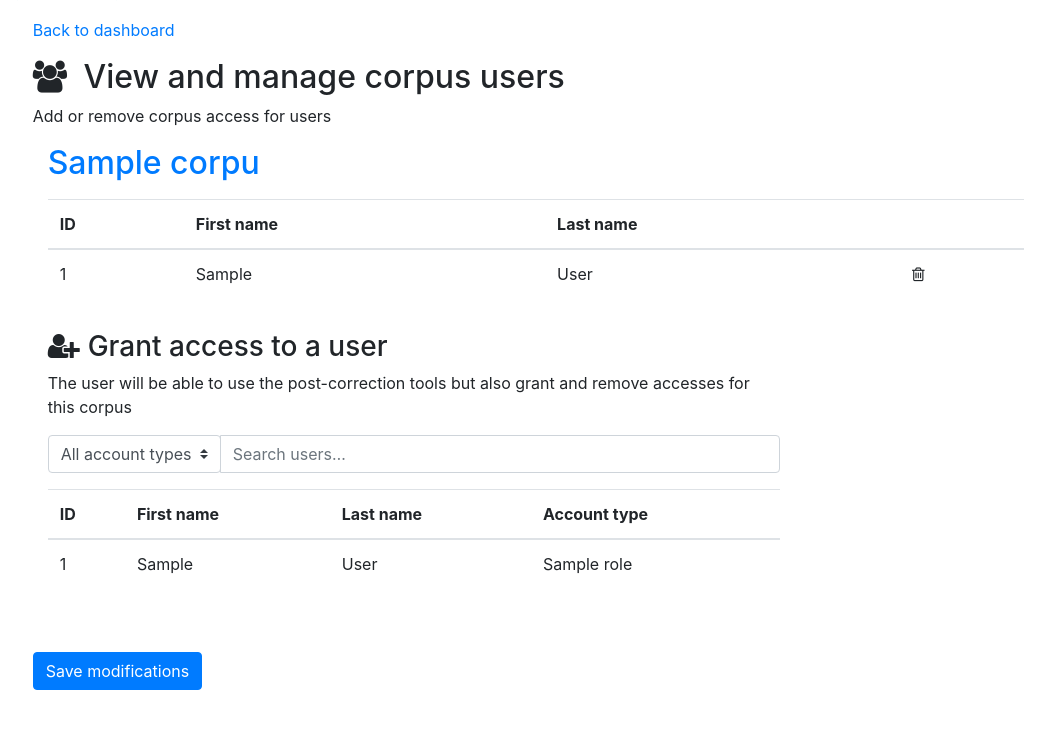
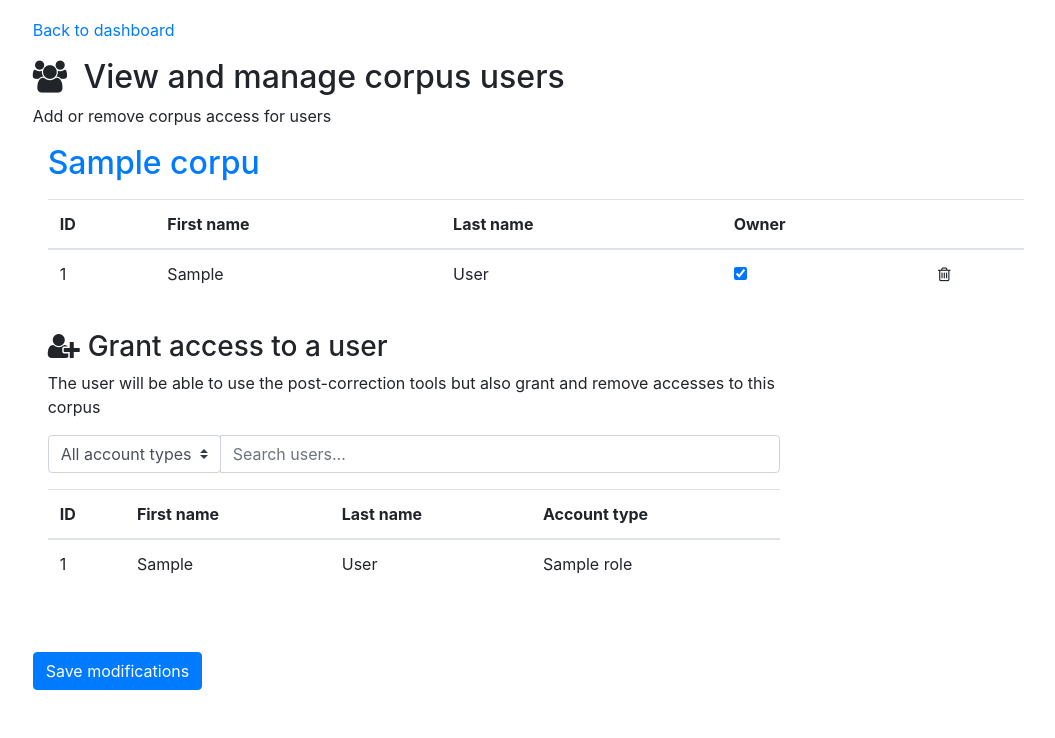
Before and after one commit to hipster-philology/pyrrha, a Flask app: page /dashboard/manage-corpus-users/1 in a window 1280 px wide. Shown: the part 111-849 px from the top of the page, without its empty margins (104-1159 px from the left). Run offline with Flask 2, Linux system fonts and the light colour scheme; a user stored in the database is signed in; tables that the repository leaves empty hold one stand-in row (values such as "Sample post"); some libraries are stand-ins or nearby versions.

Commit message:
add corpus owner feature

```diff
--- a/app/main/views/corpus.py
+++ b/app/main/views/corpus.py
@@ -2,6 +2,7 @@ from flask import request, jsonify, flash, redirect, url_for, abort
 from flask_login import current_user, login_required
 
 from app import db
+from app.models.linguistic import CorpusUser
 from .utils import render_template_with_nav_info, format_api_like_reply, create_input_format_convertion
 from .. import main
 from ...utils.tsv import StringDictReader
@@ -36,7 +37,7 @@ def corpus_new():
                     context_left=request.form.get("context_left", None),
                     context_right=request.form.get("context_right", None)
                 )
-                corpus.users.append(current_user)
+                db.session.add(CorpusUser(corpus=corpus, user=current_user, is_owner=True))
                 db.session.commit()
                 flash("New corpus registered", category="success")
                 return redirect(url_for(".corpus_get", corpus_id=corpus.id))
--- a/app/main/views/dashboard.py
+++ b/app/main/views/dashboard.py
@@ -22,24 +22,37 @@ def manage_corpus_users(corpus_id):
          Save or display corpus accesses
      """
     corpus = Corpus.query.filter(Corpus.id == corpus_id).first()
-
     if corpus.has_access(current_user) or current_user.is_admin():
-        if request.method == "POST":
+        # only owners can give/remove access & promote a user to owner
+        if request.method == "POST" and (corpus.is_owned_by(current_user) or current_user.is_admin()):
             users = [
                 User.query.filter(User.id == user_id).first()
                 for user_id in [int(u) for u in request.form.getlist("user_id")]
             ]
+            ownerships = [int(u) for u in request.form.getlist("ownership")]
+
+            # previous rights
+            prev_cu = CorpusUser.query.filter(CorpusUser.corpus_id == corpus_id).all()
+
+            # should not be able to delete the last owner
+            if len(prev_cu) > 0 and True not in set([user.id in ownerships for user in users]):
+                abort(403)
+
+            # update corpus users
             try:
-                for cu in CorpusUser.query.filter(CorpusUser.corpus_id == corpus_id).all():
+                for cu in prev_cu:
                     db.session.delete(cu)
-                for cu in [CorpusUser(corpus=corpus, user=user) for user in users]:
+                for cu in [CorpusUser(corpus=corpus, user=user, is_owner=user.id in ownerships)
+                           for user in users]:
                     db.session.add(cu)
                 db.session.commit()
                 flash('Modifications have been saved.', 'success')
             except Exception as e:
                 db.session.rollback()
             return redirect(url_for('main.dashboard'))
+
         else:
+            # GET method
             users = User.query.all()
             roles = Role.query.all()
             return render_template_with_nav_info(
--- a/app/models/linguistic.py
+++ b/app/models/linguistic.py
@@ -19,13 +19,15 @@ class CorpusUser(db.Model):
     """
     corpus_id = db.Column(db.Integer, db.ForeignKey("corpus.id"), primary_key=True)
     user_id = db.Column(db.Integer, db.ForeignKey(User.id), primary_key=True)
+    is_owner = db.Column(db.Boolean, default=False)
 
     corpus = db.relationship("Corpus", backref=backref("corpus_users", cascade="all, delete-orphan"))
     user = db.relationship(User)
 
-    def __init__(self, user=None, corpus=None):
+    def __init__(self, user, corpus, is_owner=False):
         self.user = user
         self.corpus = corpus
+        self.is_owner = is_owner
 
 
 class Corpus(db.Model):
@@ -63,6 +65,13 @@ class Corpus(db.Model):
             ).first()
             access = cu is not None
         return access
+
+    def is_owned_by(self, user):
+        cu = CorpusUser.query.filter(
+            CorpusUser.user_id == user.id,
+            CorpusUser.corpus_id == self.id
+        ).first()
+        return cu is not None and cu.is_owner
 
     def get_allowed_values(self, allowed_type="lemma", label=None, order_by="label"):
         """ List values that are allowed (without label) or checks that given label is part
--- a/app/models/user.py
+++ b/app/models/user.py
@@ -191,7 +191,7 @@ class User(UserMixin, db.Model):
         default_user = User(
             first_name="admin",
             last_name="admin",
-            email="ppa-admin@example.com",
+            email="ppa-admin@ppa.fr",
             password="admin",
             password_hash="pbkdf2:sha256:50000$ny4HJVBb$e2effd92d18140d2629d1f00bebbfbbd1544d8a81278e246b5c46e27f20daff4",
             confirmed=True
--- a/app/templates/main/dashboard_manage_corpus_users.html
+++ b/app/templates/main/dashboard_manage_corpus_users.html
@@ -3,15 +3,25 @@
 
 {% block content %}
     <div class="container" id="main-container">
-        <div class="mt-2" >
+        <div id="flash" class="">
+
+        </div>
+        <div class="mt-2">
             <a href="{{ url_for("main.dashboard") }}">Back to dashboard</a>
         </div>
 
         <form method="POST" id="accesses-form"
               action="{{ url_for("main.manage_corpus_users", corpus_id=corpus.id) }}">
             <div class="mt-3">
+                {% if current_user.is_admin() or corpus.is_owned_by(current_user) %}
                     <h2><i class="fa fa-users mr-2"></i> View and manage corpus users</h2>
                     <p class="form-text">Add or remove corpus access for users</p>
+                {% else %}
+                    <h2><i class="fa fa-users mr-2"></i> View corpus users</h2>
+                    <p class="form-text">
+                        Corpus owners can manage user accesses
+                    </p>
+                {% endif %}
                 <div class="container">
                     <div>
                         <h2 class="mt-3 mb-3">
@@ -24,6 +34,7 @@
                             <th scope="col">ID</th>
                             <th scope="col">First name</th>
                             <th scope="col">Last name</th>
+                            <th scope="col"><label for="ownership" class="mb-0">Owner</label></th>
                             <th scope="col"></th>
                         </tr>
                         </thead>
@@ -39,34 +50,51 @@
                                 <td class="">
                                     {{ corpus_user.last_name }}
                                 </td>
+                                <td class="">
+                                    <input type="checkbox" name="ownership" value="{{ corpus_user.id }}"
+                                            {% if corpus.is_owned_by(corpus_user) %}
+                                           checked
+                                            {% endif %}
+                                            {% if not(current_user.is_admin() or corpus.is_owned_by(current_user)) %}
+                                           disabled
+                                            {% endif %}
+                                    />
+                                </td>
                                 <td>
+                                    {% if current_user.is_admin() or corpus.is_owned_by(current_user) %}
                                         <i class="fa fa-trash-o" aria-hidden="true" style="cursor: pointer"></i>
+                                    {% endif %}
                                 </td>
                             </tr>
                         {% endfor %}
                         </tbody>
                     </table>
+                    {% if current_user.is_admin() or corpus.is_owned_by(current_user) %}
                         <div class="container mt-3">
                             <div class="row">
 
                                 <div class="col-md-9" style="padding: 0;">
                                     <h3 class="mt-3"><i class="fa fa-user-plus mr-2"></i>Grant access to a user</h3>
-                                                            <p>The user will be able to use the post-correction tools but also grant and remove accesses for this corpus</p>
+                                    <p>The user will be able to use the post-correction tools but also grant and remove
+                                        accesses to this corpus</p>
 
                                     {{ dashboard.search_user(roles) }}
                                     {{ dashboard.users_table(current_user, users, redirect=False) }}
+
                                 </div>
                                 <div class="col"></div>
                                 <div class="col"></div>
                             </div>
                         </div>
-
+                    {% endif %}
 
                 </div>
             </div>
+            {% if current_user.is_admin() or corpus.is_owned_by(current_user) %}
                 <div id="hidden-inputs"></div>
                 <input type="button" class="mt-5 mb-5 btn btn-primary" tabindex="-1" role="button" aria-disabled="true"
                        value="Save modifications" id="accesses-form-submit"/>
+            {% endif %}
         </form>
     </div>
 
@@ -97,13 +125,16 @@
                 new_row += "<td>" + user_id + "</td>";
                 new_row += "<td>" + firstname + "</td>";
                 new_row += "<td>" + lastname + "</td>";
+                new_row += "<td><input type='checkbox' name='ownership' value='" + user_id + "'/></td>";
                 new_row += '<td><i class="fa fa-trash-o" aria-hidden="true" style="cursor: pointer"></i></td>';
                 new_row += "</tr>";
                 $("#accesses-table tr:last").after(new_row);
 
+                // forbid users to remove the last owner
                 $("#accesses-table tr:last td i.fa-trash-o").click(function () {
                     remove_access($(this).closest("tr"));
                 });
+
             }
         }
 
@@ -111,17 +142,33 @@
             $(tr).remove();
         }
 
+        function clear_flash() {
+            $("#flash").empty()
+        }
+
+        function set_flash(classes, msg) {
+            $("#flash").prop("class", classes).text(msg);
+        }
+
         $(document).ready(function () {
+
+
             $('#users-table tr').click(function () {
                 add_access($(this).find('td'));
             });
 
+            // forbid users to remove the last owner
             $("#accesses-table td i.fa-trash-o").click(function () {
                 remove_access($(this).closest("tr"));
             });
 
             // set the hidden inputs with the users id
             $('#accesses-form-submit').click(function () {
+                if ($("input[name='ownership']:checked").length < 1) {
+                    set_flash("alert alert-danger mt-3 mb-3", "You cannot remove the last owner of a corpus. Please add an owner to this corpus.");
+                }
+                else {
+                    clear_flash();
                     // reset the hidden inputs
                     $("#hidden-inputs").empty();
                     // add children
@@ -129,12 +176,14 @@
                         const id_tds = $(this).find('td:first');
                         for (const id of id_tds) {
                             $("#hidden-inputs").append(
-                            "<input type='hidden' name='user_id' value='"+id.textContent+"'/>"
+                                "<input type='hidden' name='user_id' value='" + id.textContent + "'/>"
                             );
                         }
                     });
                     //submit
                     $('#accesses-form').submit();
+                }
+
             });
         });
     </script>
--- a/app/templates/main/tokens_similar_to_record.html
+++ b/app/templates/main/tokens_similar_to_record.html
@@ -14,6 +14,7 @@
 <table class="table table-bordered">
     <thead>
         <tr>
+            <th>User</th>
             <th>Edit</th><th>Form</th>
             <th>Context</th>
             <th>Lemma</th><th>POS</th><th>Morph</th>
@@ -23,6 +24,7 @@
     </thead>
     <tbody>
         <tr>
+            <td class="small">{{ record.user.first_name[0] }}.{{ record.user.last_name }}</td>
             <td class="small">{{record.created_on}}</td>
             <td>{{record.form}}</td>
             <td class="small">{{record.word_token.context}}</td>
```
Also changed, not shown: config.py (+4 -4 lines). Lines whose indentation alone changed are shown as unchanged.
